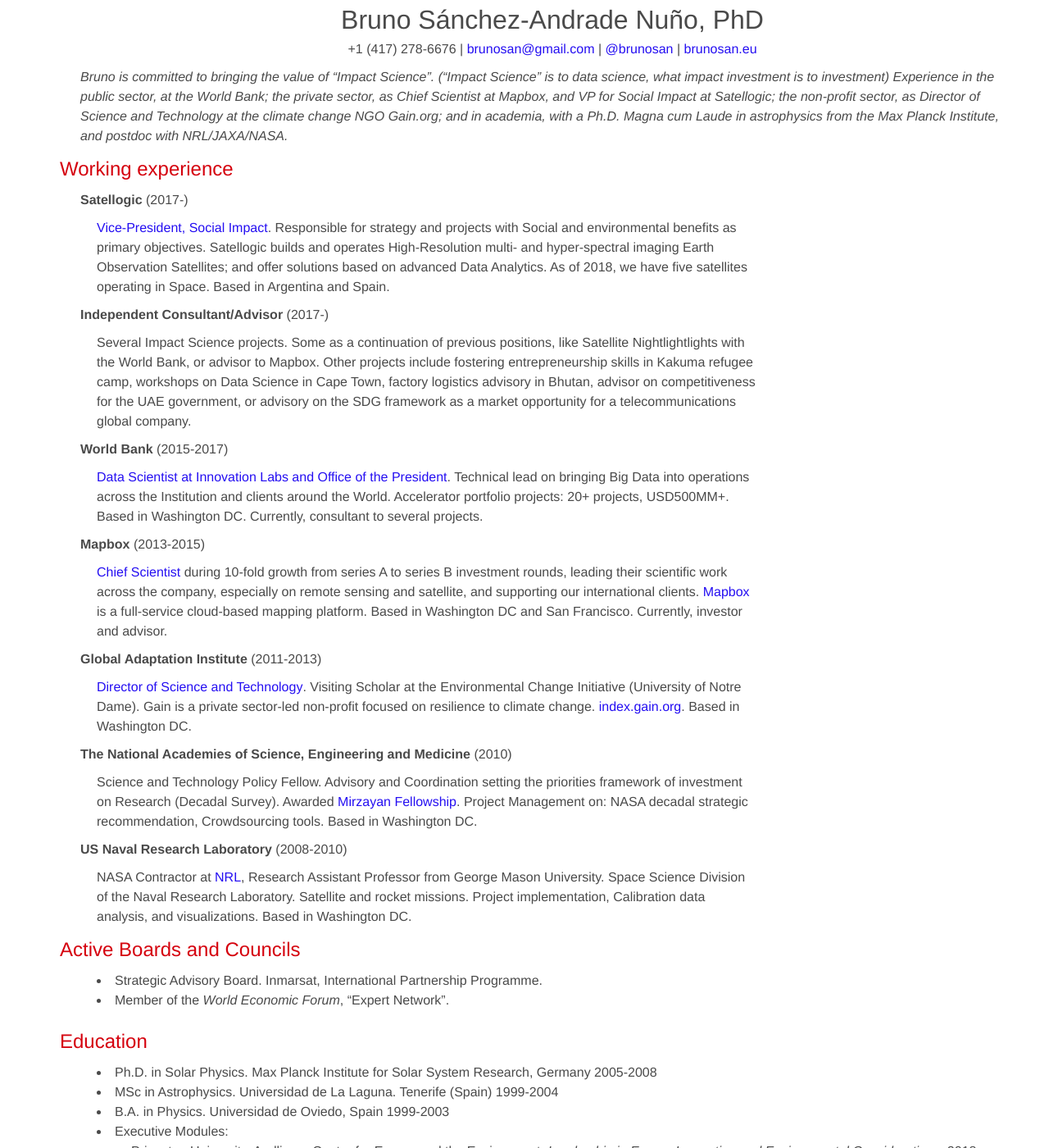
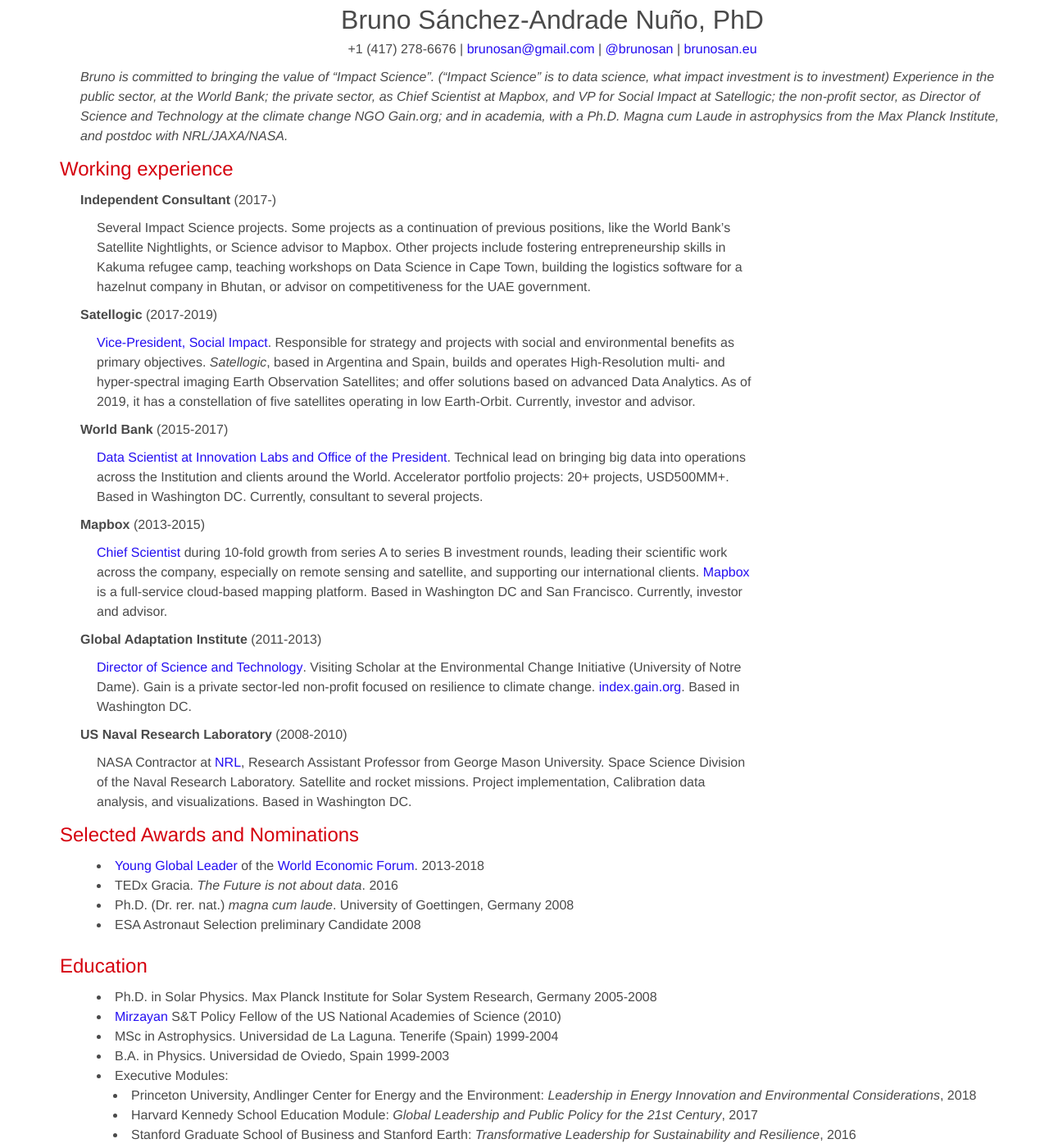
Before and after one commit to brunosan/cv, a Jekyll site: the page built from index.md, in a window 1280 px wide and 1400 px high. Shown: the whole window at 82% size. Built offline with Jekyll 4.4.1, drawn with Linux system fonts in a browser that asks for light colours; some of the changed text lies outside the part shown.

Commit message:
rewording and reordering

```diff
--- a/index.md
+++ b/index.md
@@ -7,16 +7,18 @@
 +1 (417) 278-6676 | <brunosan@gmail.com> | [@brunosan](http://twitter.com/brunosan) | [brunosan.eu](http://brunosan.eu)
 
 *Bruno is committed to bringing the value of “Impact Science”. (“Impact Science” is to data science, what impact investment is to investment) Experience in the public sector, at the World Bank; the private sector, as Chief Scientist at Mapbox, and VP for Social Impact at Satellogic; the non-profit sector, as Director of Science and Technology at the climate change NGO Gain.org; and in academia, with a Ph.D. Magna cum Laude in astrophysics from the Max Planck Institute, and postdoc with NRL/JAXA/NASA.*
+
 ## Working experience ##
 
-**Satellogic** (2017-)
- >[Vice-President, Social Impact](http://www.satellogic.com). Responsible for strategy and projects with Social and environmental benefits as primary objectives. Satellogic builds and operates High-Resolution multi- and hyper-spectral imaging Earth Observation Satellites; and offer solutions based on advanced Data Analytics. As of 2018, we have five satellites operating in Space. Based in Argentina and Spain.
+**Independent Consultant** (2017-)
+ >Several Impact Science projects. Some projects as a continuation of previous positions, like the World Bank's Satellite Nightlights, or Science advisor to Mapbox. Other projects include fostering entrepreneurship skills in Kakuma refugee camp, teaching workshops on Data Science in Cape Town, building the logistics software for a hazelnut company in Bhutan, or advisor on competitiveness for the UAE government.
 
-**Independent Consultant/Advisor** (2017-)
- >Several Impact Science projects. Some as a continuation of previous positions, like Satellite Nightlightlights with the World Bank, or advisor to Mapbox. Other projects include fostering entrepreneurship skills in Kakuma refugee camp, workshops on Data Science in Cape Town, factory logistics advisory in Bhutan, advisor on competitiveness for the UAE government, or advisory on the SDG framework as a market opportunity for a telecommunications global company.
+ **Satellogic** (2017-2019)
+ >[Vice-President, Social Impact](http://www.satellogic.com). Responsible for strategy and projects with social and environmental benefits as primary objectives. *Satellogic*, based in Argentina and Spain, builds and operates High-Resolution multi- and hyper-spectral imaging Earth Observation Satellites; and offer solutions based on advanced Data Analytics. As of 2019, it has a constellation of five satellites operating in low Earth-Orbit. Currently, investor and advisor.
+
 
 **World Bank** (2015-2017)
- >[Data Scientist at Innovation Labs and Office of the President](http://blogs.worldbank.org/voices/big-data-davos-year-later-delivering-innovation-value). Technical lead on bringing Big Data into operations across the Institution and clients around the World. Accelerator portfolio projects: 20+ projects, USD500MM+. Based in Washington DC. Currently, consultant to several projects.
+ >[Data Scientist at Innovation Labs and Office of the President](http://blogs.worldbank.org/voices/big-data-davos-year-later-delivering-innovation-value). Technical lead on bringing big data into operations across the Institution and clients around the World. Accelerator portfolio projects: 20+ projects, USD500MM+. Based in Washington DC. Currently, consultant to several projects.
 
 **Mapbox** (2013-2015)
  >[Chief Scientist](https://blog.mapbox.com/bruno-s-225-nchez-andrade-nu-241-o-joins-mapbox-as-chief-scientist-b3729d019801) during 10-fold growth from series A to series B investment rounds, leading their scientific work across the company, especially on remote sensing and satellite, and supporting our international clients. [Mapbox](http://mapbox.com) is a full-service cloud-based mapping platform.  Based in Washington DC and San Francisco. Currently, investor and advisor.
@@ -24,19 +26,20 @@
 **Global Adaptation Institute** (2011-2013)
  >[Director of Science and Technology](http://index.gain.org). Visiting Scholar at the Environmental Change Initiative (University of Notre Dame). Gain is a private sector-led non-profit focused on resilience to climate change. [index.gain.org](http://index.gain.org).  Based in Washington DC.
 
-**The National Academies of Science, Engineering and Medicine** (2010)
-> Science and Technology Policy Fellow. Advisory and Coordination setting the priorities framework of investment on Research (Decadal Survey). Awarded [Mirzayan Fellowship](http://sites.nationalacademies.org/PGA/policyfellows/index.htm). Project Management on: NASA decadal strategic recommendation, Crowdsourcing tools.  Based in Washington DC.
-
 **US Naval Research Laboratory** (2008-2010)
 > NASA Contractor at [NRL](http://www.nrl.navy.mil/), Research Assistant Professor from George Mason University. Space Science Division of the Naval Research Laboratory. Satellite and rocket missions. Project implementation, Calibration data analysis, and visualizations.  Based in Washington DC.
 
-## Active Boards and Councils ##
 
-* Strategic Advisory Board. Inmarsat, International Partnership Programme.
-* Member of the *World Economic Forum*, "Expert Network".
+
+## Selected Awards and Nominations ##
+* [Young Global Leader](http://www.weforum.org/community/forum-young-global-leaders) of the [World Economic Forum](http://www.weforum.org). 2013-2018
+* TEDx Gracia. *The Future is not about data*. 2016
+* Ph.D. (Dr. rer. nat.) *magna cum laude*. University of Goettingen, Germany 2008
+* ESA Astronaut Selection preliminary Candidate 2008
 
 ## Education ##
 * Ph.D. in Solar Physics. Max Planck Institute for Solar System Research, Germany  2005-2008
+* [Mirzayan](http://sites.nationalacademies.org/PGA/policyfellows/index.htm) S&T Policy Fellow of the US National Academies of Science (2010)
 * MSc in Astrophysics. Universidad de La Laguna. Tenerife (Spain) 1999-2004
 * B.A. in Physics. Universidad de Oviedo, Spain 1999-2003
 * Executive Modules:
@@ -46,33 +49,31 @@
   * Oxford Said Business School: *Transformational Leadership*, 2015
   * Yale School of Management: *Foundations for Leadership in the 21st Century: Strategic Impact*, 2014
 
+## Active Boards and Councils ##
+
+* Strategic Advisory Board. Inmarsat, International Partnership Programme.
+* Advisory Board, IamtheCODE. NGO to promote coding skills for girls and women.
+* Member of the *World Economic Forum*, "Expert Network".
 
 ## Academic Research
 
 * Ph.D.: "Observations, analysis and interpretation with non-LTE of chromospheric structures of the Sun"
-* 15 peer-reviewed papers. 83+ citations: [http://bsan.eu/published-papers](http://bsan.eu/published-papers)
+* 15 peer-reviewed papers. 87+ citations: [http://bsan.eu/published-papers](http://bsan.eu/published-papers)
 
-
-## Selected Awards and Nominations ##
-* [Young Global Leader](http://www.weforum.org/community/forum-young-global-leaders) of the [World Economic Forum](http://www.weforum.org). 2013-2018
-* TEDx Gracia. *The Future is not about data*. 2016
-* Mirzayan Fellow: The National Academies Mirzayan Science & Technology Policy Fellowship. 2010
-* Ph.D. (Dr. rer. nat.) *magna cum laude*. University of Goettingen, Germany 2008
-* ESA Astronaut Selection preliminary Candidate 2008
 
 ## Volunteer work ##
 * Elected member of the Council for Foreign Residents, Spanish Consulate, Washington DC. 2009-2016
 * Founding member. ECUSA (Spanish Scientists in the USA). 2015-2016
 * Project Manager at AEGEE (NGO). Duties both local and European (Treasurer, Secretary, IT, Logistics). 2003-2008
 * Member of Civil Protection in Gijón. Firemen, Police & Paramedics support. +400 hours of duty service. 1999-2004
-* Project Manager of several European Traveling Summer Universities and other international events at the *European Student´s Forum*. 2001-2004
+* Project Manager of several European Traveling Summer Universities at the *European Student´s Forum*. 2001-2004
 
 ## Languages ##
 <table style="align:left; width:50%;"><tr>
     <td><strong>Spanish </strong>: Native
     </td><td>    <strong>English</strong>: Fluent
     </td><td>    <strong>German</strong>: Spoken
-    </td><td>    <strong>French</strong>: Intermediate. </td>
+    </td><td>    <strong>French</strong>: Basic. </td>
 </tr></table>
 
 <footer>
```
